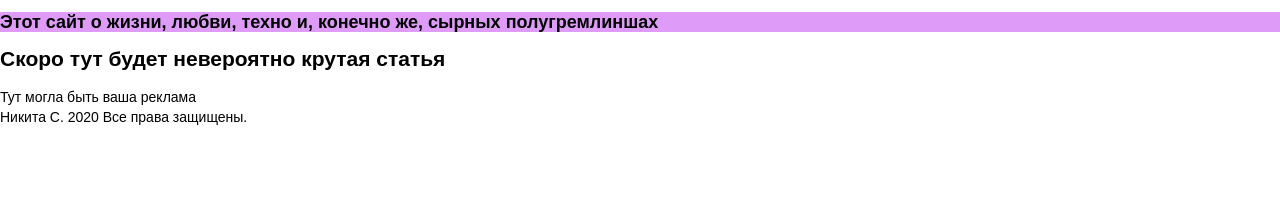
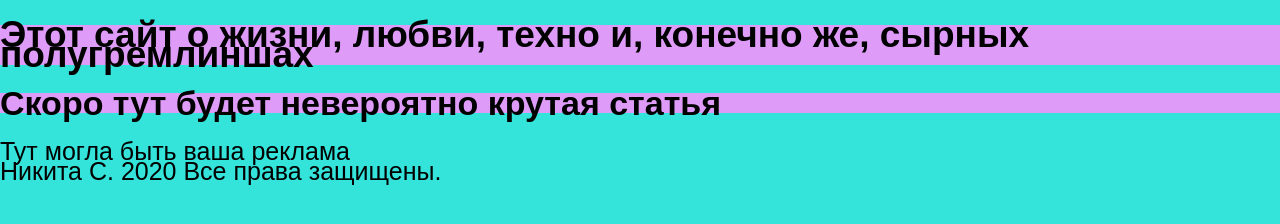
Before and after one commit to nsologub/spg, a plain HTML site: page index.html in a window 1280 px wide. Drawn offline with Linux system fonts and the light colour scheme; a web font is replaced by a local one.

Commit message:
Update outlines.css

```diff
--- a/outlines.css
+++ b/outlines.css
@@ -12,15 +12,23 @@
   src: url("fonts/Montserrat-Bold.woff") format("woff");
 }
 
+html{
+  background-color: #34E3DA;
+}
+
 html,
 body {
   margin: 0;
   font-family: "Montserrat", "Arial", sans-serif;
-  font-size: 14px;
+  font-size: 25px;
   line-height: 20px;
 }
 
 h1 {
-  font-size: 18px;
+  font-size: 37px;
   background-color: #DE9CF8;
 }
+h2 {
+  font-size: 34px;
+  background-color: #DE9CF8;
+}
```
